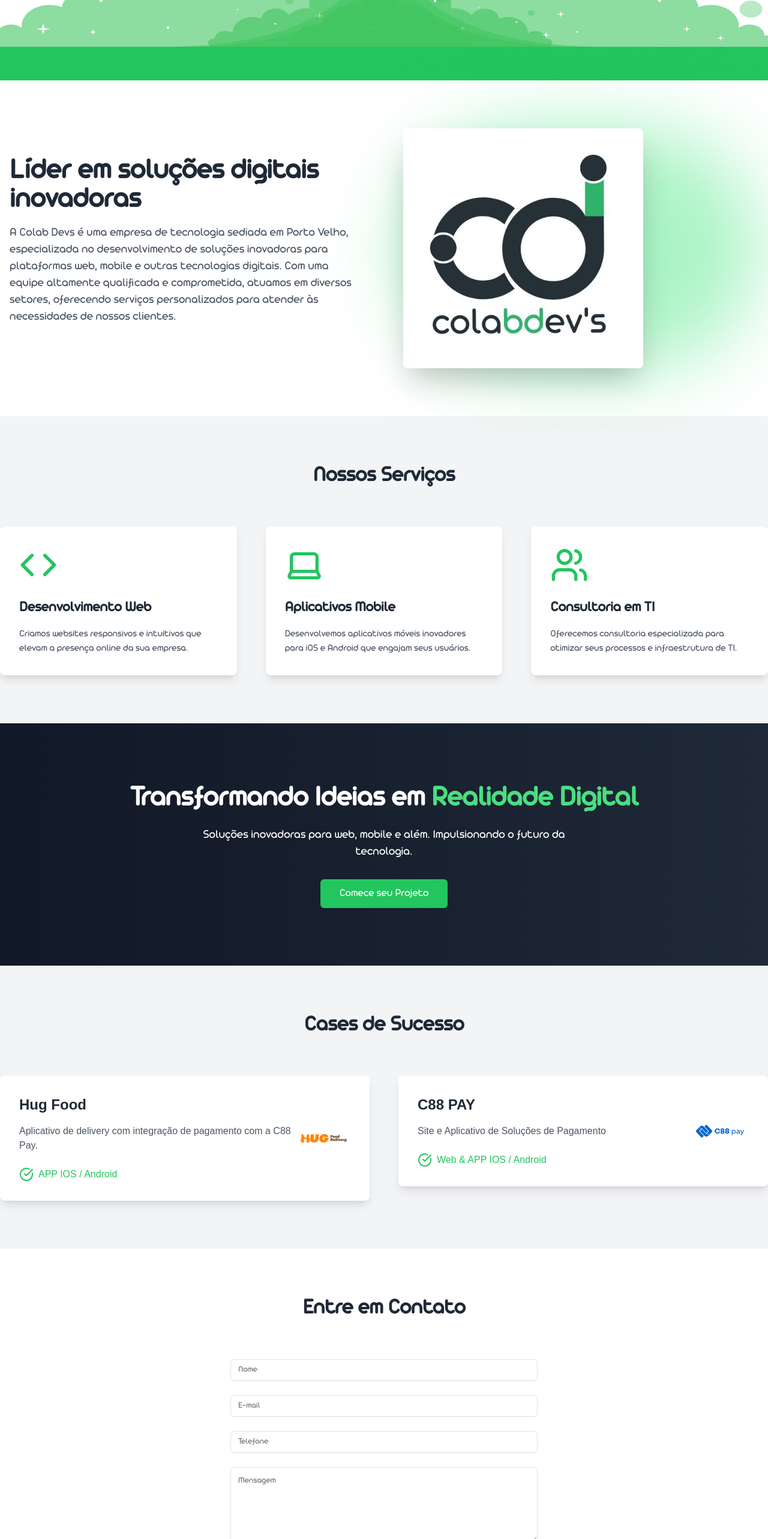
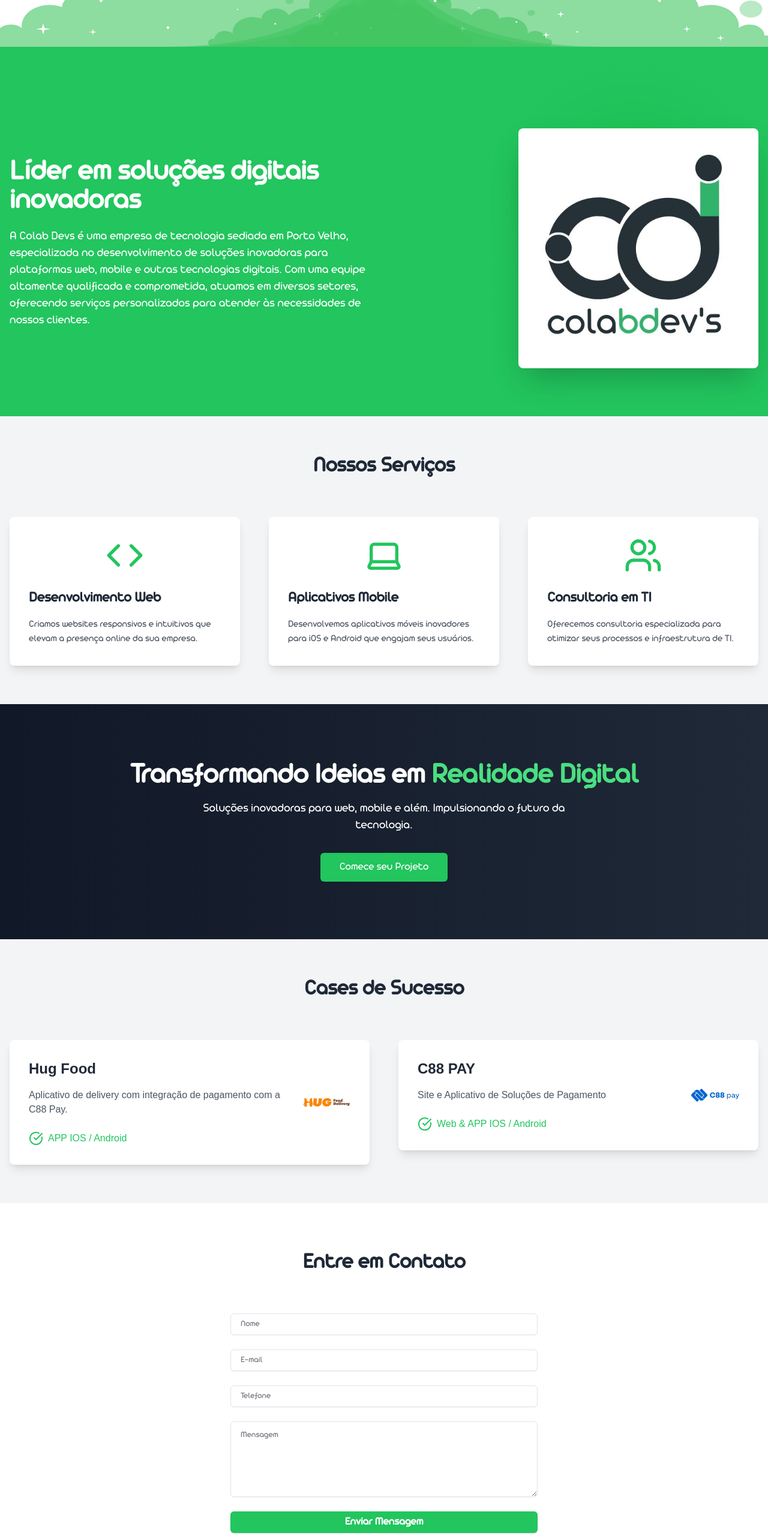
Before and after one commit to fernando-devc/colabdevs, a Next.js app: page / in a window 1280 px wide. Shown: the part 840-3406 px from the top of the page at 60% size. Built offline with nearby package versions, Linux system fonts and the light colour scheme.

Commit message:
adicionando responsividade e identacao

```diff
--- a/src/components/AboutSection.tsx
+++ b/src/components/AboutSection.tsx
@@ -1,28 +1,33 @@
-import Image from "next/image"
-import localFont from 'next/font/local'
-const FontArista = localFont({ src: 'fonts/Arista-Pro-Regular-trial.woff2' })
+import Image from "next/image";
+import localFont from 'next/font/local';
+
+const FontArista = localFont({ src: 'fonts/Arista-Pro-Regular-trial.woff2' });
 
 export default function AboutSection() {
   return (
-    <section className={`py-20 w-full bg-white to-white ${FontArista.className}`}>
-      <div className="container mx-auto px-4 flex flex-col md:flex-row items-center justify-between">
-        <div className="md:w-1/2 mb-10 md:mb-0">
-          <h1 className="text-4xl md:text-5xl font-bold mb-4 text-gray-800">Líder em soluções digitais inovadoras</h1>
-          <p className="text-xl mb-6 text-gray-600">A Colab Devs é uma empresa de tecnologia sediada em Porto Velho, especializada no desenvolvimento de soluções inovadoras para plataformas web, mobile e outras tecnologias digitais. Com uma equipe altamente qualificada e comprometida, atuamos em diversos setores, oferecendo serviços personalizados para atender às necessidades de nossos clientes.</p>
+    <section className={`py-20 w-full bg-customGreen ${FontArista.className}`}>
+      <div className="container mx-auto px-4 flex flex-col md:flex-row items-center justify-between space-y-8 md:space-y-0">
+        <div className="w-full md:w-1/2 flex flex-col justify-center text-center md:text-left">
+          <h1 className="text-3xl md:text-5xl font-bold mb-5 text-white">
+            Líder em soluções digitais inovadoras
+          </h1>
+          <p className="text-lg md:text-xl mb-4 text-white">
+            A Colab Devs é uma empresa de tecnologia sediada em Porto Velho, especializada no desenvolvimento de soluções inovadoras para plataformas web, mobile e outras tecnologias digitais. Com uma equipe altamente qualificada e comprometida, atuamos em diversos setores, oferecendo serviços personalizados para atender às necessidades de nossos clientes.
+          </p>
         </div>
-        <div className="md:w-1/2 relative ml-16">
-          <div className="absolute inset-0 bg-green-300 rounded-full mix-blend-multiply filter blur-3xl opacity-70"></div>
+        <div className="w-full md:w-1/2 flex justify-center md:justify-end relative">
+          <div className="absolute hidden md:block -right-10 lg:right-20 bg-green-300 rounded-full mix-blend-multiply filter blur-3xl opacity-70 w-48 h-48 md:w-64 md:h-64"></div>
           <div className="relative">
             <Image
               src="/colab.jpeg"
               width={400}
               height={400}
               alt="Desenvolvimento de software"
-              className="rounded-lg shadow-2xl"
+              className="rounded-lg shadow-2xl object-cover max-w-full h-auto"
             />
           </div>
         </div>
       </div>
     </section>
-  )
+  );
 }
--- a/src/components/CasesSection.tsx
+++ b/src/components/CasesSection.tsx
@@ -1,7 +1,7 @@
-import Image from "next/image"
-import { CheckCircle } from "lucide-react"
-import localFont from 'next/font/local'
-const FontArista = localFont({ src: 'fonts/Arista-Pro-Regular-trial.woff2', variable: '--font-arista' })
+import Image from "next/image";
+import { CheckCircle } from "lucide-react";
+import localFont from 'next/font/local';
+const FontArista = localFont({ src: 'fonts/Arista-Pro-Regular-trial.woff2', variable: '--font-arista' });
 
 interface CaseCardProps {
   title: string;
@@ -13,10 +13,10 @@ interface CaseCardProps {
 
 export default function CasesSection() {
   return (
-    <section id="casos" className={`py-20 bg-gray-100 w-full ${FontArista.className}`}>
-      <div className="container mx-auto">
-        <h2 className="text-4xl font-bold text-center text-gray-800 mb-16">Cases de Sucesso</h2>
-        <div className="grid grid-cols-1 md:grid-cols-2 gap-12">
+    <section id="casos" className={`py-16 bg-gray-100 w-full ${FontArista.className}`}>
+      <div className="container mx-auto px-4">
+        <h2 className="text-3xl md:text-4xl font-bold text-center text-gray-800 mb-12 md:mb-16">Cases de Sucesso</h2>
+        <div className="grid grid-cols-1 md:grid-cols-2 gap-8 md:gap-12">
           <CaseCard
             title="Hug Food"
             description="Aplicativo de delivery com integração de pagamento com a C88 Pay."
@@ -34,22 +34,22 @@ export default function CasesSection() {
         </div>
       </div>
     </section>
-  )
+  );
 }
 
 function CaseCard({ title, description, tech, imageUrl, link }: CaseCardProps) {
   return (
     <a href={link} target="_blank" rel="noopener noreferrer">
-      <div className="bg-white p-8 rounded-lg shadow-lg flex transition-transform hover:scale-105 cursor-pointer">
-        <div className="flex-grow">
-          <h3 className="text-2xl font-semibold text-gray-800 mb-4 font-arista">{title}</h3>
-          <p className="text-gray-600 mb-6 font-arista">{description}</p>
+      <div className="bg-white p-6 md:p-8 rounded-lg shadow-lg flex flex-col md:flex-row transition-transform hover:scale-105 cursor-pointer">
+        <div className="flex-grow mb-4 md:mb-0">
+          <h3 className="text-xl md:text-2xl font-semibold text-gray-800 mb-2 md:mb-4 font-arista">{title}</h3>
+          <p className="text-sm md:text-base text-gray-600 mb-4 md:mb-6 font-arista">{description}</p>
           <div className="flex items-center text-green-500 font-arista">
-            <CheckCircle className="w-6 h-6 mr-2" />
-            <span className="font-medium">{tech}</span>
+            <CheckCircle className="w-5 h-5 md:w-6 md:h-6 mr-2" />
+            <span className="text-sm md:text-base font-medium">{tech}</span>
           </div>
         </div>
-        <div className="flex items-center justify-center w-24">
+        <div className="flex items-center justify-center md:justify-end w-full md:w-24">
           <Image
             src={imageUrl}
             alt={`${title} Logo`}
@@ -60,5 +60,5 @@ function CaseCard({ title, description, tech, imageUrl, link }: CaseCardProps) {
         </div>
       </div>
     </a>
-  )
+  );
 }
--- a/src/components/ContactSection.tsx
+++ b/src/components/ContactSection.tsx
@@ -1,26 +1,26 @@
-import { Button } from "@/components/ui/button"
-import { Input } from "@/components/ui/input"
-import { Textarea } from "@/components/ui/textarea"
-import localFont from 'next/font/local'
-const FontArista = localFont({ src: 'fonts/Arista-Pro-Regular-trial.woff2' })
+import { Button } from "@/components/ui/button";
+import { Input } from "@/components/ui/input";
+import { Textarea } from "@/components/ui/textarea";
+import localFont from 'next/font/local';
+const FontArista = localFont({ src: 'fonts/Arista-Pro-Regular-trial.woff2' });
 
 export default function ContactSection() {
   return (
-    <section id="contato" className={`py-20 w-full bg-white ${FontArista.className}`}>
-      <div className="container mx-auto">
-        <h2 className="text-4xl font-bold text-gray-800 text-center mb-16">Entre em Contato</h2>
+    <section id="contato" className={`py-16 md:py-20 w-full bg-white ${FontArista.className}`}>
+      <div className="container mx-auto px-4">
+        <h2 className="text-3xl md:text-4xl font-bold text-gray-800 text-center mb-12 md:mb-16">Entre em Contato</h2>
         <div className="max-w-lg mx-auto">
           <form className="space-y-6">
-            <Input type="text" placeholder="Nome" className={`w-full py-3 ${FontArista.className}`} />
-            <Input type="email" placeholder="E-mail" className={`w-full py-3 ${FontArista.className}`} />
-            <Input type="tel" placeholder="Telefone" className={`w-full py-3 ${FontArista.className}`} />
-            <Textarea placeholder="Mensagem" className={`w-full py-3 ${FontArista.className}`} rows={5} />
-            <Button className={`w-full bg-green-500 text-white hover:bg-green-600 py-4 text-lg font-semibold ${FontArista.className}`}>
+            <Input type="text" placeholder="Nome" className={`w-full py-3 px-4 ${FontArista.className}`} />
+            <Input type="email" placeholder="E-mail" className={`w-full py-3 px-4 ${FontArista.className}`} />
+            <Input type="tel" placeholder="Telefone" className={`w-full py-3 px-4 ${FontArista.className}`} />
+            <Textarea placeholder="Mensagem" className={`w-full py-3 px-4 ${FontArista.className}`} rows={5} />
+            <Button className={`w-full bg-green-500 text-white hover:bg-green-600 py-3 md:py-4 text-base md:text-lg font-semibold ${FontArista.className}`}>
               Enviar Mensagem
             </Button>
           </form>
         </div>
       </div>
     </section>
-  )
+  );
 }
--- a/src/components/HeroSection.tsx
+++ b/src/components/HeroSection.tsx
@@ -1,21 +1,21 @@
-import { Button } from "@/components/ui/button"
-import localFont from 'next/font/local'
-const FontArista = localFont({ src: 'fonts/Arista-Pro-Regular-trial.woff2' })
+import { Button } from "@/components/ui/button";
+import localFont from 'next/font/local';
+const FontArista = localFont({ src: 'fonts/Arista-Pro-Regular-trial.woff2' });
 
 export default function HeroSection() {
   return (
-    <section className={`bg-gradient-to-r from-gray-900 to-gray-800 w-full text-white py-24 ${FontArista.className}`}>
-      <div className="container mx-auto text-center">
-        <h2 className="text-5xl font-extrabold mb-4 leading-tight">
+    <section className={`bg-gradient-to-r from-gray-900 to-gray-800 w-full text-white py-16 md:py-24 ${FontArista.className}`}>
+      <div className="container mx-auto px-4 text-center">
+        <h2 className="text-3xl sm:text-4xl md:text-5xl font-extrabold mb-4 leading-tight">
           Transformando Ideias em <span className="text-green-400">Realidade Digital</span>
         </h2>
-        <p className="text-xl mb-8 max-w-2xl mx-auto">
+        <p className="text-base sm:text-lg md:text-xl mb-6 md:mb-8 max-w-2xl mx-auto">
           Soluções inovadoras para web, mobile e além. Impulsionando o futuro da tecnologia.
         </p>
-        <Button className="bg-green-500 text-white hover:bg-green-600 text-lg py-6 px-8">
+        <Button className="bg-green-500 text-white hover:bg-green-600 text-sm sm:text-lg py-4 sm:py-5 md:py-6 px-6 sm:px-8">
           Comece seu Projeto
         </Button>
       </div>
     </section>
-  )
+  );
 }
--- a/src/components/ServicesSection.tsx
+++ b/src/components/ServicesSection.tsx
@@ -1,7 +1,7 @@
-import { Code, Laptop, Users } from "lucide-react"
-import { ReactNode } from "react"
-import localFont from 'next/font/local'
-const FontArista = localFont({ src: 'fonts/Arista-Pro-Regular-trial.woff2' })
+import { Code, Laptop, Users } from "lucide-react";
+import { ReactNode } from "react";
+import localFont from 'next/font/local';
+const FontArista = localFont({ src: 'fonts/Arista-Pro-Regular-trial.woff2' });
 
 interface ServiceCardProps {
   icon: ReactNode;
@@ -11,37 +11,37 @@ interface ServiceCardProps {
 
 export default function ServicesSection() {
   return (
-    <section id="servicos" className={`bg-gray-100 w-full py-20 ${FontArista.className}`}>
-      <div className="container mx-auto">
-        <h2 className="text-4xl font-bold text-gray-800 text-center mb-16">Nossos Serviços</h2>
-        <div className="grid grid-cols-1 md:grid-cols-3 gap-12">
+    <section id="servicos" className={`bg-gray-100 w-full py-16 ${FontArista.className}`}>
+      <div className="container mx-auto px-4">
+        <h2 className="text-3xl md:text-4xl font-bold text-gray-800 text-center mb-12 md:mb-16">Nossos Serviços</h2>
+        <div className="grid grid-cols-1 sm:grid-cols-2 md:grid-cols-3 gap-8 md:gap-12">
           <ServiceCard
-            icon={<Code className="text-green-500 w-16 h-16 mb-6" />}
+            icon={<Code className="text-green-500 w-12 h-12 md:w-16 md:h-16 mb-4 md:mb-6 mx-auto" />}
             title="Desenvolvimento Web"
             description="Criamos websites responsivos e intuitivos que elevam a presença online da sua empresa."
           />
           <ServiceCard
-            icon={<Laptop className="text-green-500 w-16 h-16 mb-6" />}
+            icon={<Laptop className="text-green-500 w-12 h-12 md:w-16 md:h-16 mb-4 md:mb-6 mx-auto" />}
             title="Aplicativos Mobile"
             description="Desenvolvemos aplicativos móveis inovadores para iOS e Android que engajam seus usuários."
           />
           <ServiceCard
-            icon={<Users className="text-green-500 w-16 h-16 mb-6" />}
+            icon={<Users className="text-green-500 w-12 h-12 md:w-16 md:h-16 mb-4 md:mb-6 mx-auto" />}
             title="Consultoria em TI"
             description="Oferecemos consultoria especializada para otimizar seus processos e infraestrutura de TI."
           />
         </div>
       </div>
     </section>
-  )
+  );
 }
 
 function ServiceCard({ icon, title, description }: ServiceCardProps) {
   return (
-    <div className="bg-white p-8 rounded-lg shadow-lg transition-transform hover:scale-105">
-      {icon}
-      <h3 className={`text-2xl font-semibold text-gray-800 mb-4 ${FontArista.className}`}>{title}</h3>
-      <p className={`text-gray-600 ${FontArista.className}`}>{description}</p>
+    <div className="bg-white p-6 md:p-8 rounded-lg shadow-lg transition-transform hover:scale-105 text-center md:text-left">
+      <div className="flex justify-center md:justify-start">{icon}</div>
+      <h3 className={`text-xl md:text-2xl font-semibold text-gray-800 mb-2 md:mb-4 ${FontArista.className}`}>{title}</h3>
+      <p className={`text-sm md:text-base text-gray-600 ${FontArista.className}`}>{description}</p>
     </div>
-  )
+  );
 }
--- a/tailwind.config.ts
+++ b/tailwind.config.ts
@@ -12,6 +12,7 @@ const config: Config = {
   		colors: {
   			background: 'hsl(var(--background))',
   			foreground: 'hsl(var(--foreground))',
+			customGreen: '#22C55E',
   			card: {
   				DEFAULT: 'hsl(var(--card))',
   				foreground: 'hsl(var(--card-foreground))'
```
Also changed, not shown: src/components/PartnersSection.tsx (+5 -5 lines).
